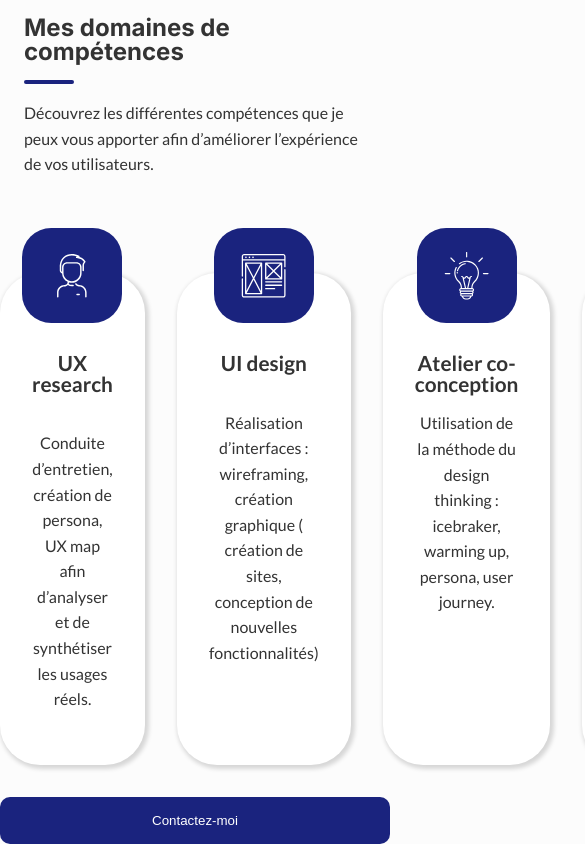
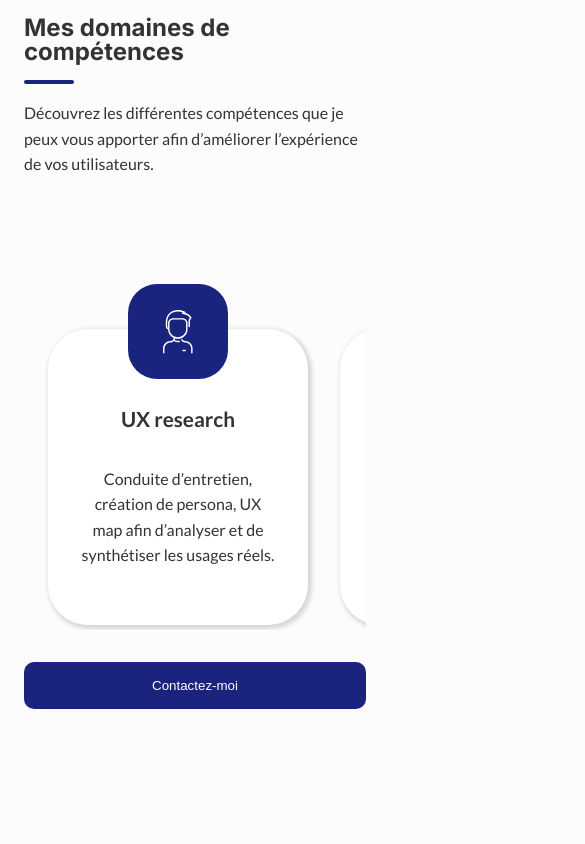
Before and after one commit to CarolePortal/portfolio, a plain HTML site: page index.html in a window 390 px wide. Shown: the part 1124-1968 px from the top of the page, 585 px wide, since content can reach past the window. After the commit the page ends 1833 px from the top, so only its background shows below. Drawn offline with Linux system fonts and the light colour scheme.

Commit message:
section-2 DONE

```diff
--- a/assets/styles/home.css
+++ b/assets/styles/home.css
@@ -33,6 +33,10 @@ h1 {
 }
 
 /* SKILLS */
+
+.section-2 {
+	padding: 1rem 0rem 0rem 0;
+}
 
 .skills {
 	margin: 6rem 0 0 0;
@@ -81,8 +85,31 @@ h1 {
 		padding: 6rem 1.5rem 0rem 1.5rem;
 	}
 
+	.section-2 {
+		padding: 1rem 1.5rem 0rem 1.5rem;
+	}
+
 	.flex {
 		gap: 4rem;
+	}
+
+	.overflow-mobile {
+		padding: 0.5rem 0 0.3rem 0;
+		overflow-y: auto;
+		width: 100%;
+	}
+
+	.overflow-mobile::-webkit-scrollbar {
+		display: none;
+	}
+
+	.skills {
+		padding: 0 1.5rem;
+	}
+
+	.card-skill {
+		min-width: 260px;
+		max-width: 261px;
 	}
 }
 
--- a/index.html
+++ b/index.html
@@ -100,7 +100,8 @@
 				</div>
 				<div class="section-1-img"></div>
 			</div>
-			<div class="overflow-mobile"></div>
+			<div class="section-2">
+				<div class="overflow-mobile">
 					<div class="skills">
 						<div class="card-skill">
 							<div class="picto-skill">
@@ -109,8 +110,8 @@
 							<div class="info-skill">
 								<h3>UX research</h3>
 								<p>
-							Conduite d’entretien, création de persona, UX map afin d’analyser
-							et de synthétiser les usages réels.
+									Conduite d’entretien, création de persona, UX map afin
+									d’analyser et de synthétiser les usages réels.
 								</p>
 							</div>
 						</div>
@@ -133,8 +134,8 @@
 							<div class="info-skill">
 								<h3>Atelier co-conception</h3>
 								<p>
-							Utilisation de la méthode du design thinking : icebraker, warming
-							up, persona, user journey.
+									Utilisation de la méthode du design thinking : icebraker,
+									warming up, persona, user journey.
 								</p>
 							</div>
 						</div>
@@ -151,8 +152,10 @@
 							</div>
 						</div>
 					</div>
+				</div>
 				<div class="section-btn center-btn">
 					<button class="contact">Contactez-moi</button>
+				</div>
 			</div>
 		</div>
 		<script src="/assets/js/script.js"></script>
```
Lines whose indentation alone changed are shown as unchanged.
